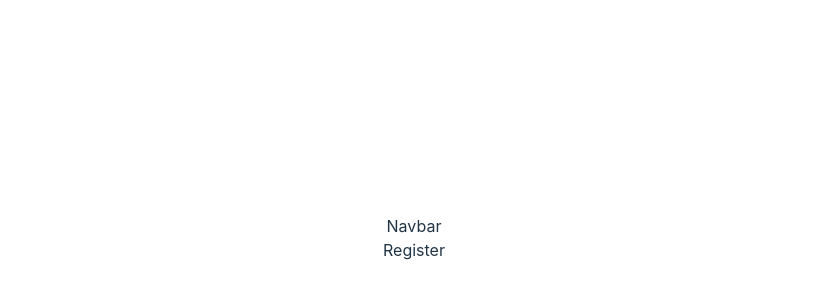
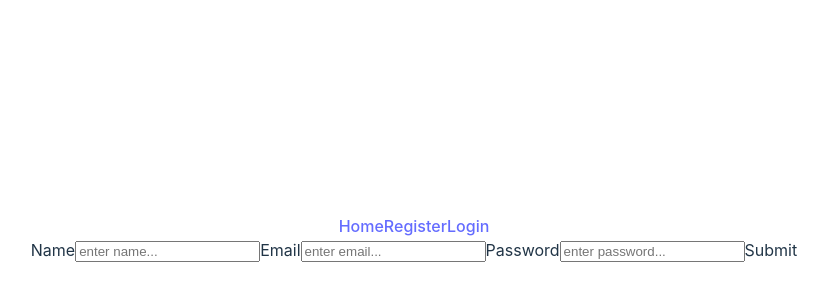
Before and after one commit to Bisrate19/MERN-authentication, a React (Vite) app in the folder client/: page /Register in a window 1280 px wide. Shown: the part 162-462 px from the top of the page, without its empty margins (226-1054 px from the left). Built offline with nearby package versions, Linux system fonts and the light colour scheme.

Commit message:
register form

```diff
--- a/client/src/components/Navbar.jsx
+++ b/client/src/components/Navbar.jsx
@@ -1,7 +1,10 @@
-import React from 'react'
-
+import { Link } from "react-router-dom"
 export default function Navbar() {
   return (
-    <div>Navbar</div>
-  )
+<nav>
+  <Link to='/'>Home</Link>
+  <Link to='/register'>Register</Link>
+  <Link to='/login'>Login</Link>
+  </nav>
+    )
 }
--- a/client/src/pages/Register.jsx
+++ b/client/src/pages/Register.jsx
@@ -1,7 +1,23 @@
 import React from 'react'
 
 export default function Register() {
+
+  const registerUser=(e)=>{
+    e.preventDefault()
+  }
+
   return (
-    <div>Register</div>
+    <div>
+      <form onSubmit={registerUser}>
+        <label>Name</label>
+        <input type='text' placeholder='enter name...'/>
+        <label>Email</label>
+        <input type='email' placeholder='enter email...'/>
+
+        <label>Password</label>
+        <input type='password' placeholder='enter password...'/>
+<buttom type="submit">Submit</buttom>
+      </form>
+    </div>
   )
 }
```
